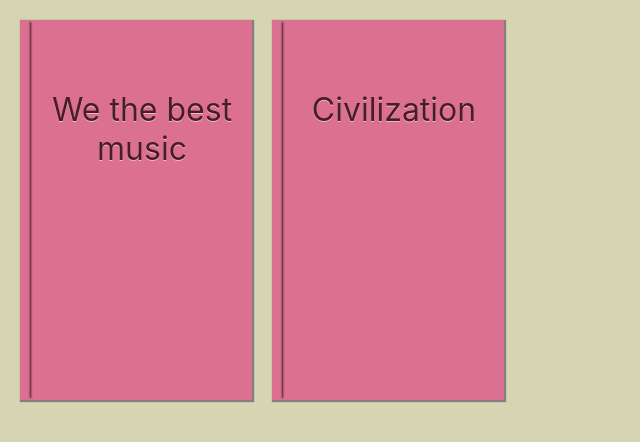
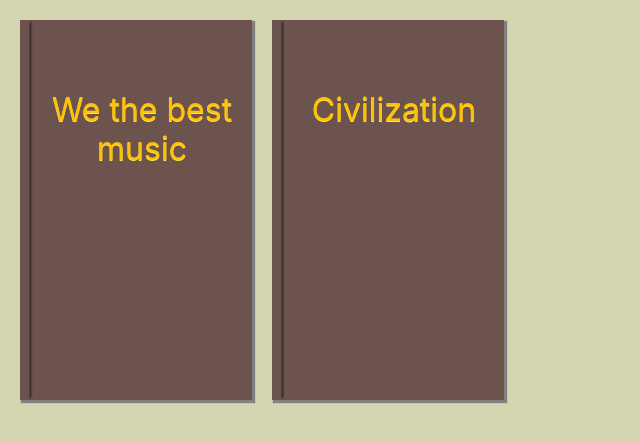
Before and after one commit to shockry/arc, a Next.js app: page / in a window 1280 px wide. Shown: the top 442 px of the page, without its empty margins (0-640 px from the left). Built offline with nearby package versions, Linux system fonts and the light colour scheme.

Commit message:
Update book cover styles

```diff
--- a/components/StoriesList/styles.js
+++ b/components/StoriesList/styles.js
@@ -15,13 +15,13 @@
 `;
 
 const Story = styled.li`
-  background-color: palevioletred;
+  background-color: #6c534e;
   height: 310px;
   text-align: center;
   padding-top: 30%;
   padding-left: 12px;
   position: relative;
-  box-shadow: 1px 1px 1px 1px #828080;
+  box-shadow: 2px 2px 1px 1px #828080;
 
   &:hover {
     transform: scale(1.03, 1.03);
@@ -38,9 +38,9 @@
   }
 
   > span {
-    color: #491d27;
+    color: #ffc107;
     font-size: 2em;
-    text-shadow: 0px 0.5px 0 rgba(255, 255, 255, 0.5);
+    text-shadow: 0px 0.5px 0 #ffeb3b;
   }
 `;
 
```
